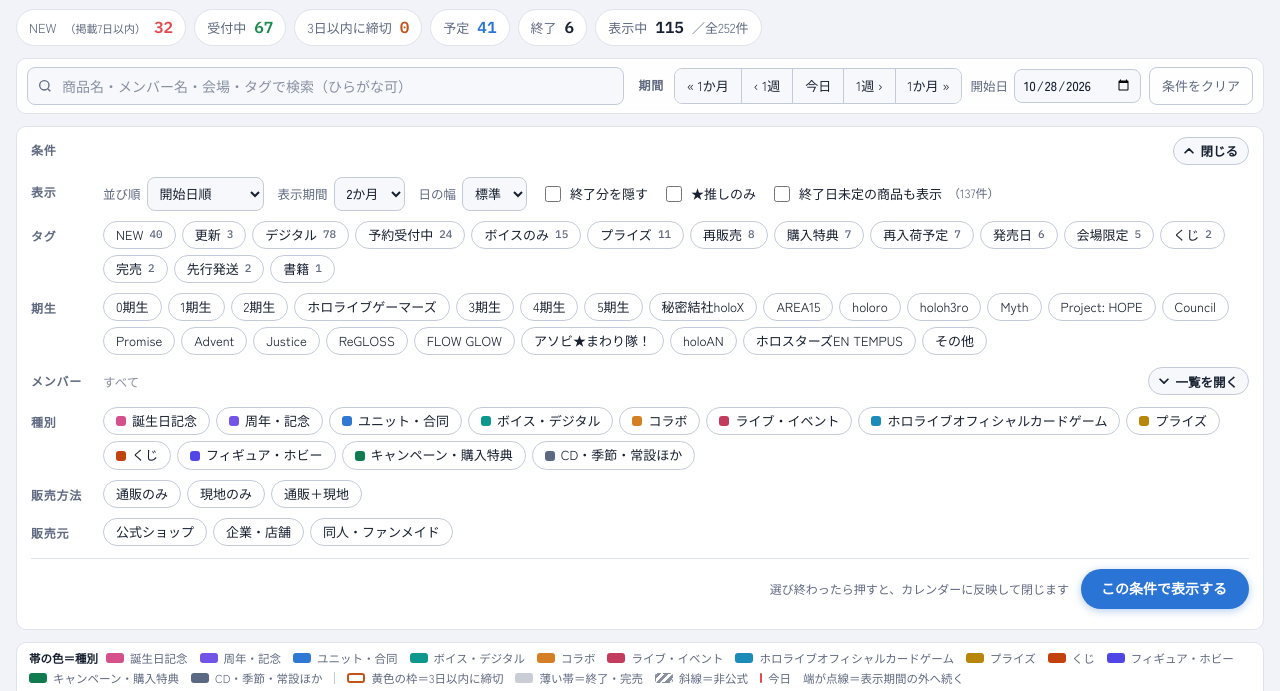
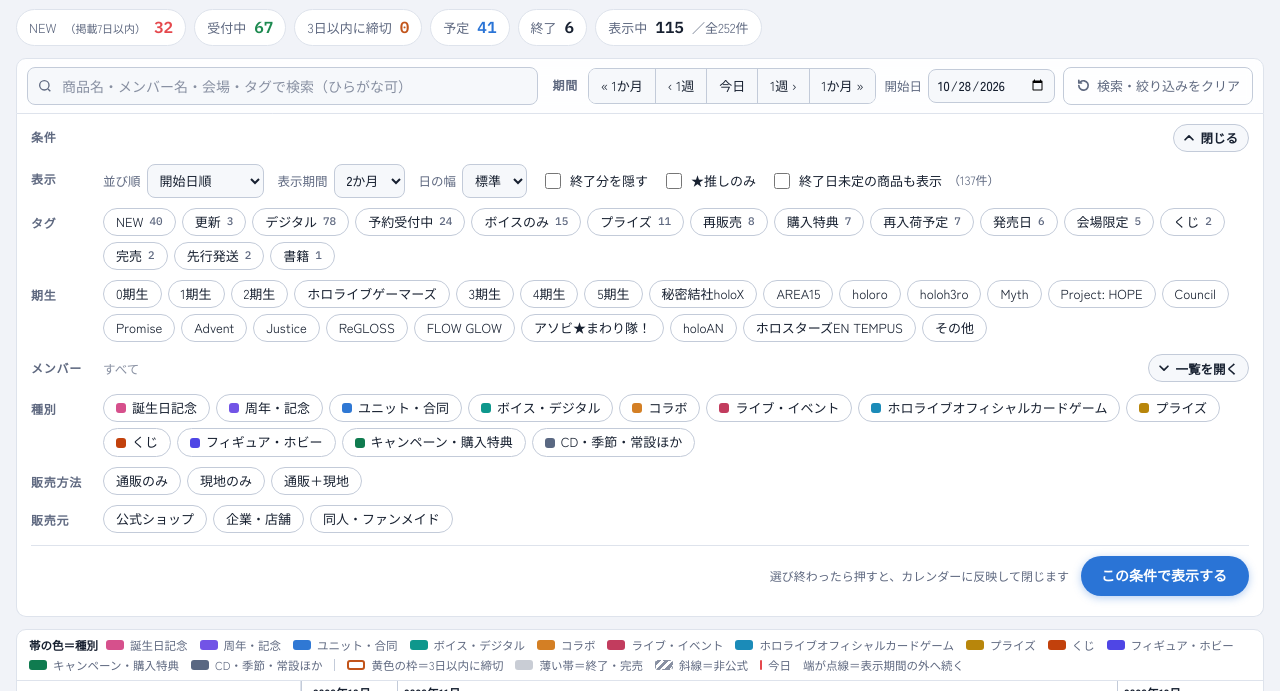
Before and after one commit to Ohagi-rikuou/holo-goods-calendar, a plain HTML site: page index.html in a window 1280 px wide. Shown: the part 83-774 px from the top of the page. Drawn offline with Linux system fonts and the light colour scheme.

Commit message:
検索の行と条件の行を1つの枠に・クリアボタンを目立たせて選択数を表示

```diff
--- a/index.html
+++ b/index.html
@@ -125,6 +125,17 @@ button, input, select { font: inherit; color: inherit; }
 .toggle[aria-expanded="false"] .chev { transform: rotate(-90deg); }
 .reset { height: 38px; padding: 0 12px; border-radius: 8px; border: 1px solid var(--line-strong); background: transparent; cursor: pointer; font-size: 13px; color: var(--muted); }
 .reset:hover { color: var(--ink); border-color: var(--ink); }
+/* 検索・絞り込みのクリア：何か選んでいるときは色付きで件数を表示、何もないときは控えめ */
+.clearbtn { height: 38px; padding: 0 12px; border-radius: 8px; border: 1.5px solid var(--warn); background: color-mix(in srgb, var(--warn) 10%, var(--surface)); color: var(--warn); cursor: pointer; font-size: 13px; font-weight: 700; display: inline-flex; align-items: center; gap: 6px; white-space: nowrap; }
+.clearbtn:hover { background: var(--warn); color: var(--surface); }
+.clearbtn .cnt { min-width: 20px; height: 20px; padding: 0 6px; border-radius: 999px; background: var(--warn); color: var(--surface); font-family: var(--f-num); font-size: 11px; display: inline-grid; place-items: center; }
+.clearbtn:hover .cnt { background: var(--surface); color: var(--warn); }
+.clearbtn.idle { border: 1px solid var(--line-strong); background: transparent; color: var(--muted); font-weight: 500; }
+.clearbtn.idle:hover { color: var(--ink); border-color: var(--ink); background: transparent; }
+.clearbtn .lbl-s { display: none; }
+/* 検索の行と条件の行を1つの枠に見せる */
+.qbar { border-radius: 10px 10px 0 0; }
+.qbar + .panel { margin-top: -12px; border-top: 0; border-radius: 0 0 10px 10px; }
 
 /* ---------- filter panel ---------- */
 .panel { background: var(--surface); border: 1px solid var(--line); border-radius: 10px; padding: 8px 14px; display: grid; gap: 12px; }
@@ -194,6 +205,8 @@ details[open] > summary > .fbtn .when-closed { display: none; }
   .qbar { gap: 6px; padding: 6px 8px; }
   .qbar .search { order: 1; flex: 1 1 0; }
   .qbar #resetBtn { order: 2; padding: 0 10px; }
+  .clearbtn .lbl-l { display: none; }
+  .clearbtn .lbl-s { display: inline; }
   .qbar .navrow { order: 3; flex: 1 1 100%; }
   .qbar .nav { display: flex; width: 100%; }
   .qbar .nav button { flex: 1 1 0; padding: 0 4px; }
@@ -414,7 +427,7 @@ dl.spec .vn small { color: var(--muted); }
       </div>
       <label class="field" for="startDate">開始日 <input type="date" id="startDate"></label>
     </div>
-    <button type="button" class="reset" id="resetBtn">条件をクリア</button>
+    <button type="button" class="clearbtn" id="resetBtn" title="検索ワードと、タグ・期生・メンバー・種別・販売方法・販売元・推しのみ・終了分を隠すの選択をすべて外します（並び順・表示期間・日の幅はそのまま）"><svg viewBox="0 0 16 16" width="15" height="15" aria-hidden="true"><path d="M3 8a5 5 0 1 0 1.6-3.7M3 2.5v2.8h2.8" fill="none" stroke="currentColor" stroke-width="1.8" stroke-linecap="round" stroke-linejoin="round"/></svg><span class="lbl-l">検索・絞り込みをクリア</span><span class="lbl-s">クリア</span><span class="cnt" id="clearCount" hidden></span></button>
     <button type="button" class="addbtn" id="addBtn" hidden>＋ 商品を追加</button>
     <a class="reset" id="submitLink" href="#" target="_blank" rel="noopener" hidden style="display:inline-flex;align-items:center;text-decoration:none">情報提供（Discord）</a>
   </div>
@@ -646,7 +659,14 @@ dl.spec .vn small { color: var(--muted); }
     return `<span class="spill"${cat ? ` style="--cat:${cat}"` : ''}>${cat && set === 'cats' ? '<i></i>' : ''}${mark ? `<span aria-hidden="true">${esc(mark)}</span>` : ''}${esc(label)}`
       + `<button type="button" data-unsel="${set}" data-k="${esc(key)}" aria-label="${esc(label)}の選択を外す" title="選択を外す">×</button></span>`;
   }
+  function renderClear() {
+    const n = activeCount();
+    $('clearCount').textContent = n; $('clearCount').hidden = !n;
+    $('resetBtn').classList.toggle('idle', !n);
+    $('resetBtn').setAttribute('aria-label', n ? `検索・絞り込みをクリア（${n}件選択中）` : '検索・絞り込みをクリア');
+  }
   function renderSel() {
+    renderClear();
     const tagCat = t => t === 'NEW' ? 'var(--today)' : t === '更新' ? 'var(--c-anniv)' : '';
     const ms = members.filter(m => st.members.has(m.id));
     const memPills = ms.slice(0, 8).map(m => spill('members', m.id, m.name, '', m.mark)).join('') + (ms.length > 8 ? `<span class="val">ほか${ms.length - 8}名</span>` : '');
```
